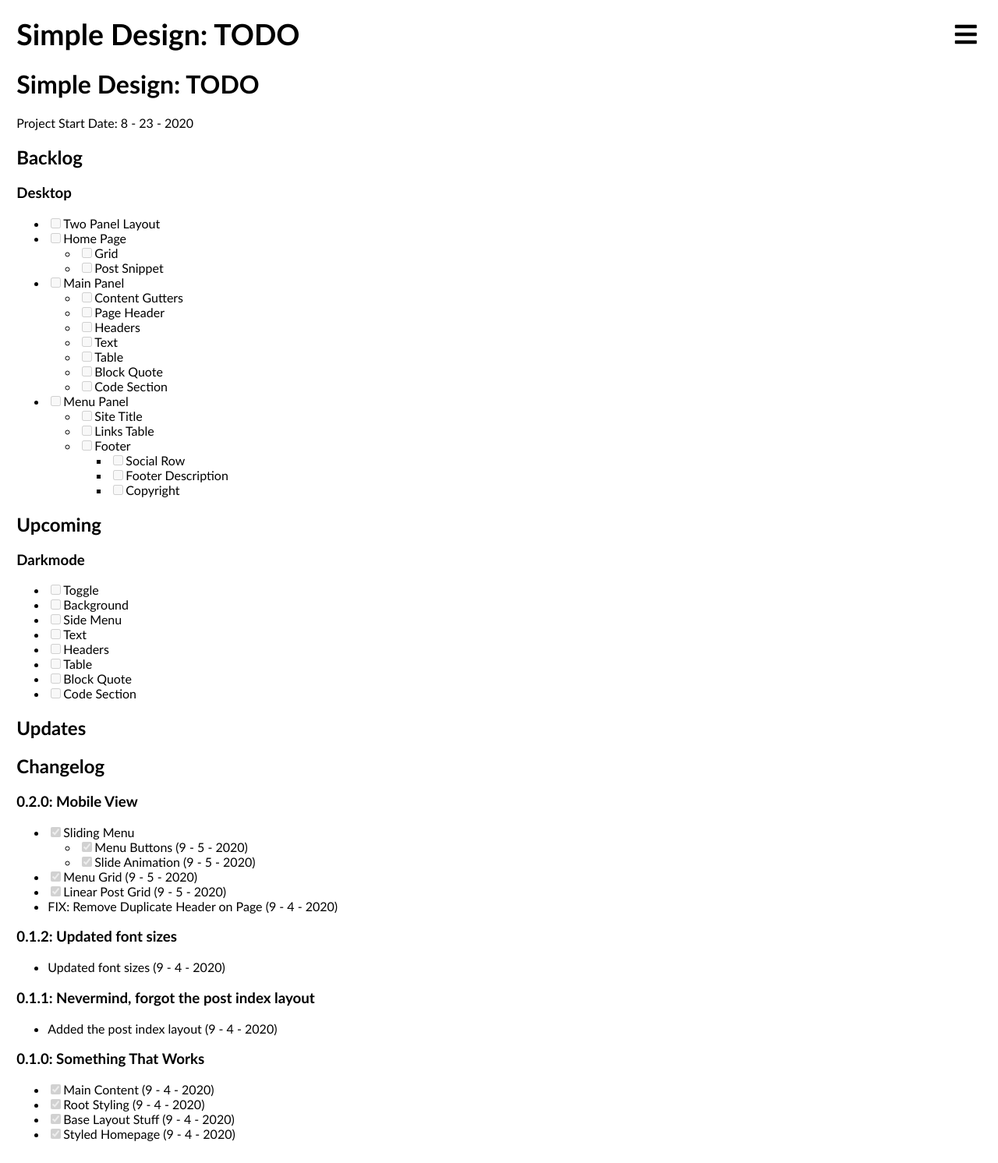
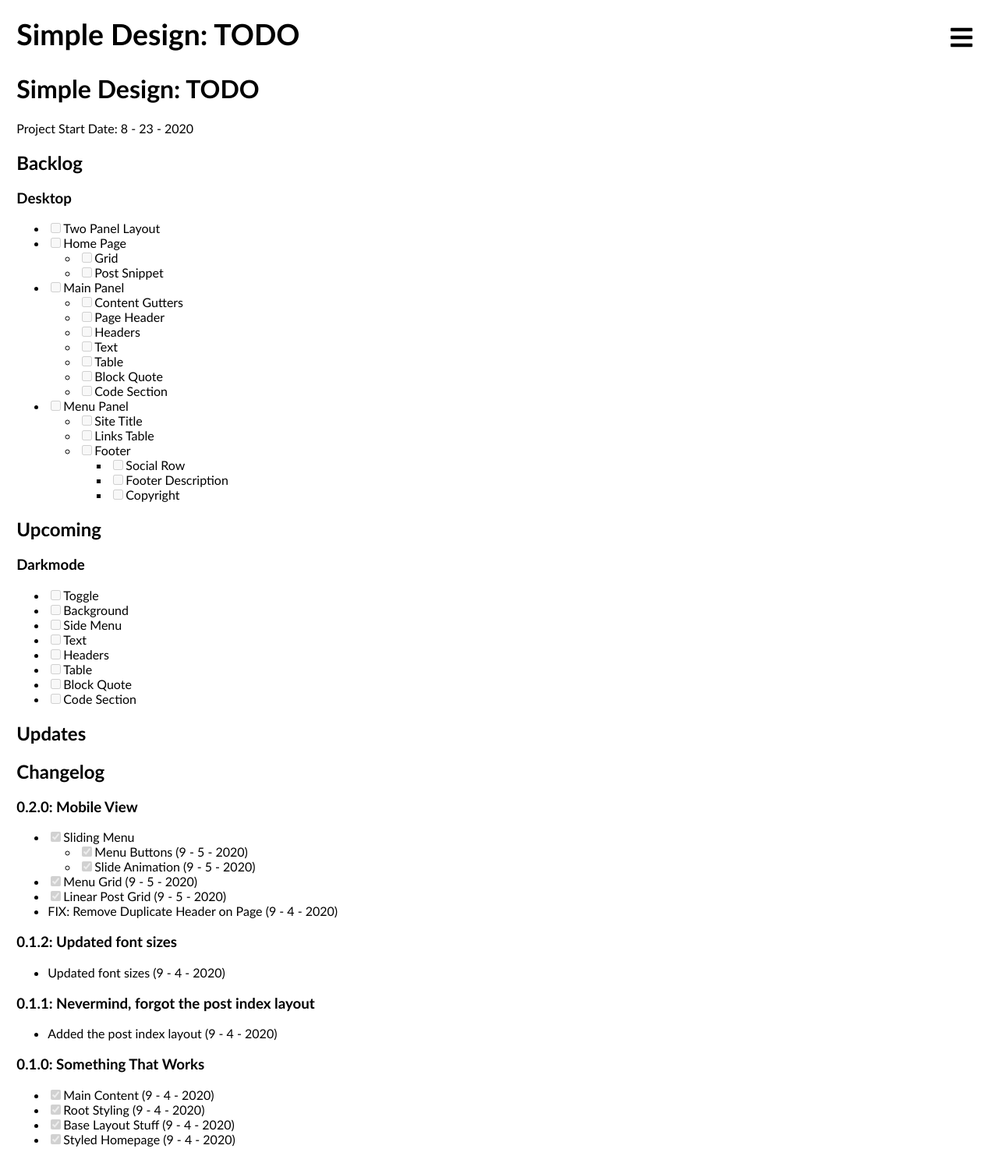
Before and after one commit to andydevs/jekyll-theme-peaceful-gates, a Jekyll site: the page built from TODO.md, in a window 1280 px wide. Shown: the whole page at 78% size. Built offline with Jekyll 4.4.1, drawn with Linux system fonts in a browser that asks for light colours; our own code applies the rules of GitHub Pages for plain Markdown files.

Commit message:
Testing icon button fix?

```diff
--- a/_sass/jekyll-theme-simple-design/_misc.scss
+++ b/_sass/jekyll-theme-simple-design/_misc.scss
@@ -18,6 +18,7 @@
 
 .icon-button {
     background: none;
+    margin: $spacing-1;
     border: none;
     font-size: $icon-font-size;
 }
```
